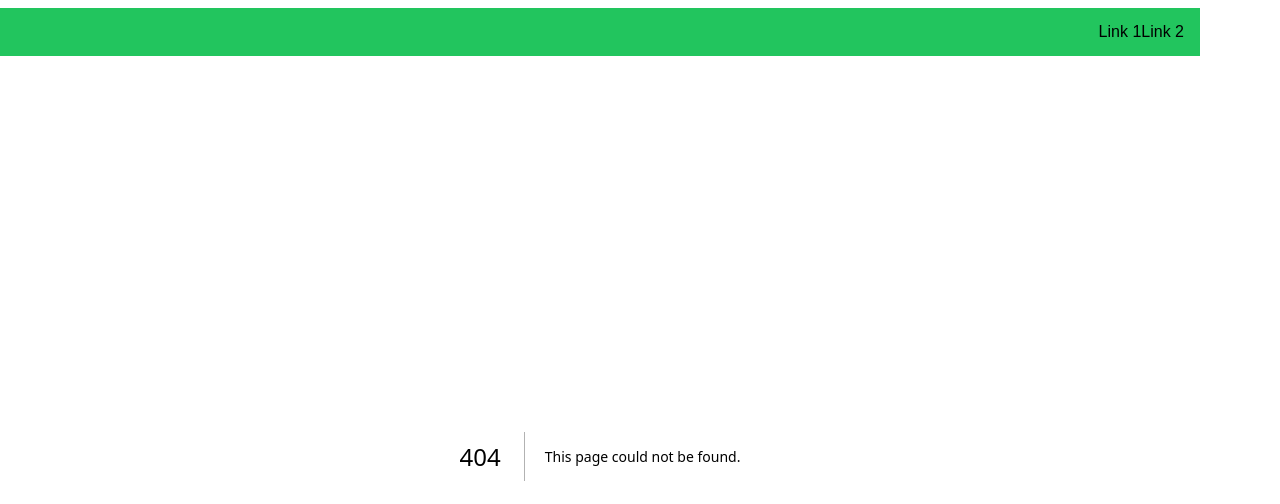
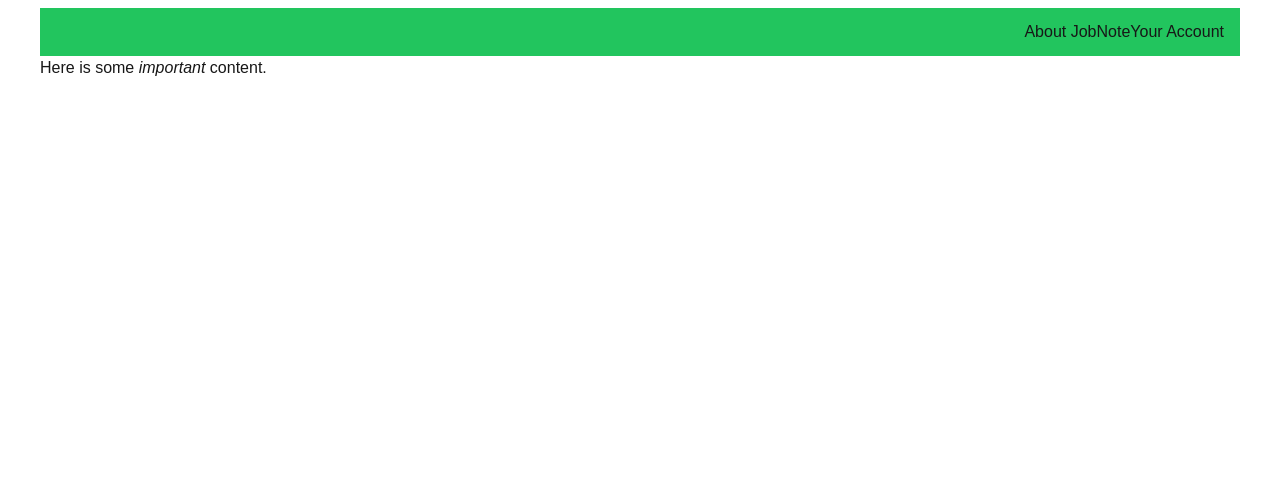
Before and after one commit to rubensebastian/jnote, a Next.js app: page /about in a window 1280 px wide. Before the commit this address had no page. Shown: the top 504 px of the page. Built offline with nearby package versions, Linux system fonts and the light colour scheme.

Commit message:
added pages for links so linter would not whine about it

```diff
--- /dev/null
+++ b/app/about/page.tsx
@@ -0,0 +1,7 @@
+export default function About() {
+  return (
+    <div>
+      Here is some <em>important</em> content.
+    </div>
+  )
+}
--- /dev/null
+++ b/app/account/page.tsx
@@ -0,0 +1,7 @@
+export default function Account() {
+  return (
+    <div>
+      Here is some where I would put the account content <em>(if i had it)</em>.
+    </div>
+  )
+}
--- a/components/Menu.tsx
+++ b/components/Menu.tsx
@@ -4,8 +4,12 @@ export default function Menu() {
   return (
     <nav>
       <ol className='flex flex-row items-center justify-end h-12 bg-green-500 mt-2 px-4'>
-        <li>Link 1</li>
-        <li>Link 2</li>
+        <li>
+          <Link href='/about'>About JobNote</Link>
+        </li>
+        <li>
+          <Link href='/account'>Your Account</Link>
+        </li>
       </ol>
     </nav>
   )
```
